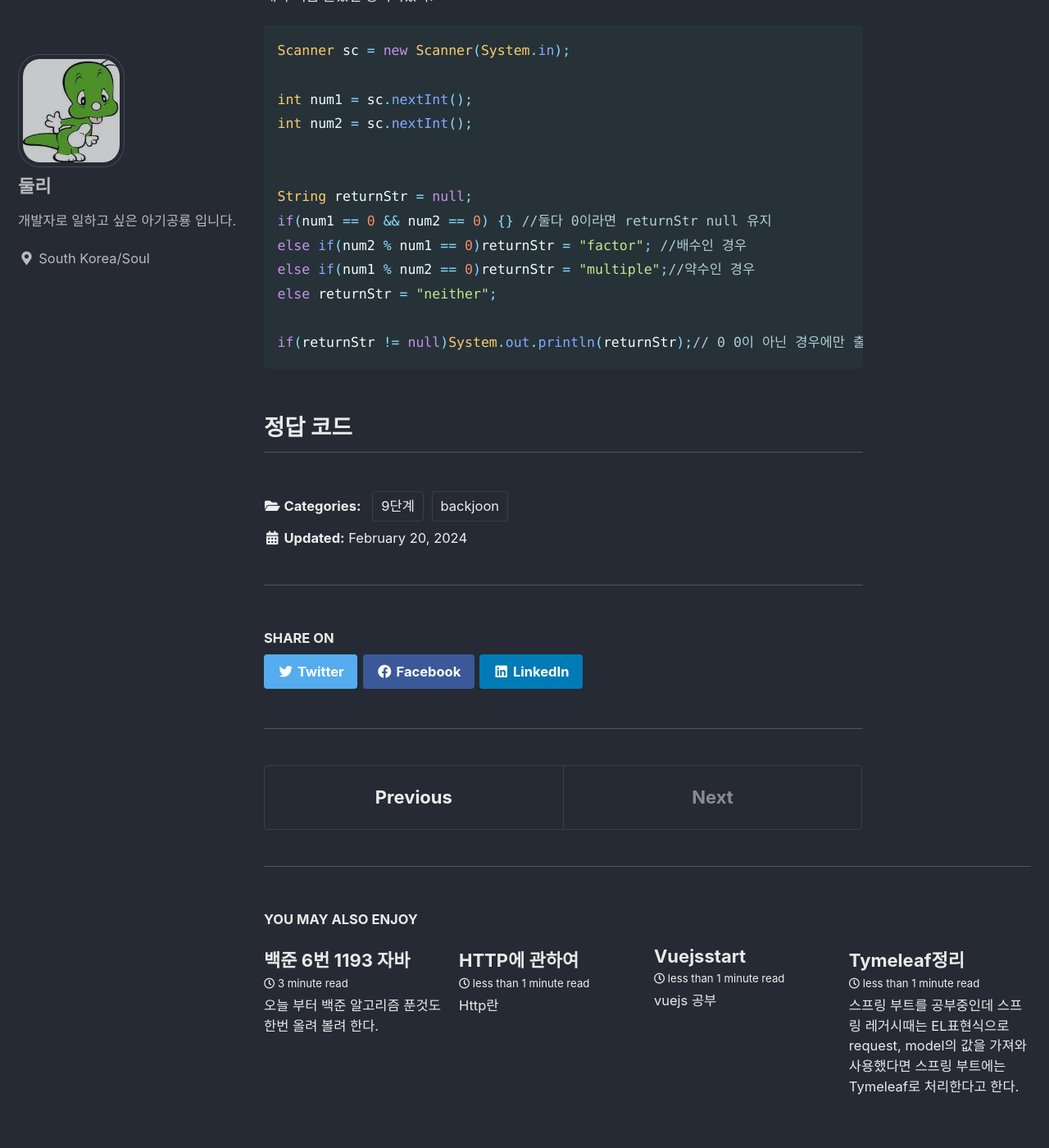
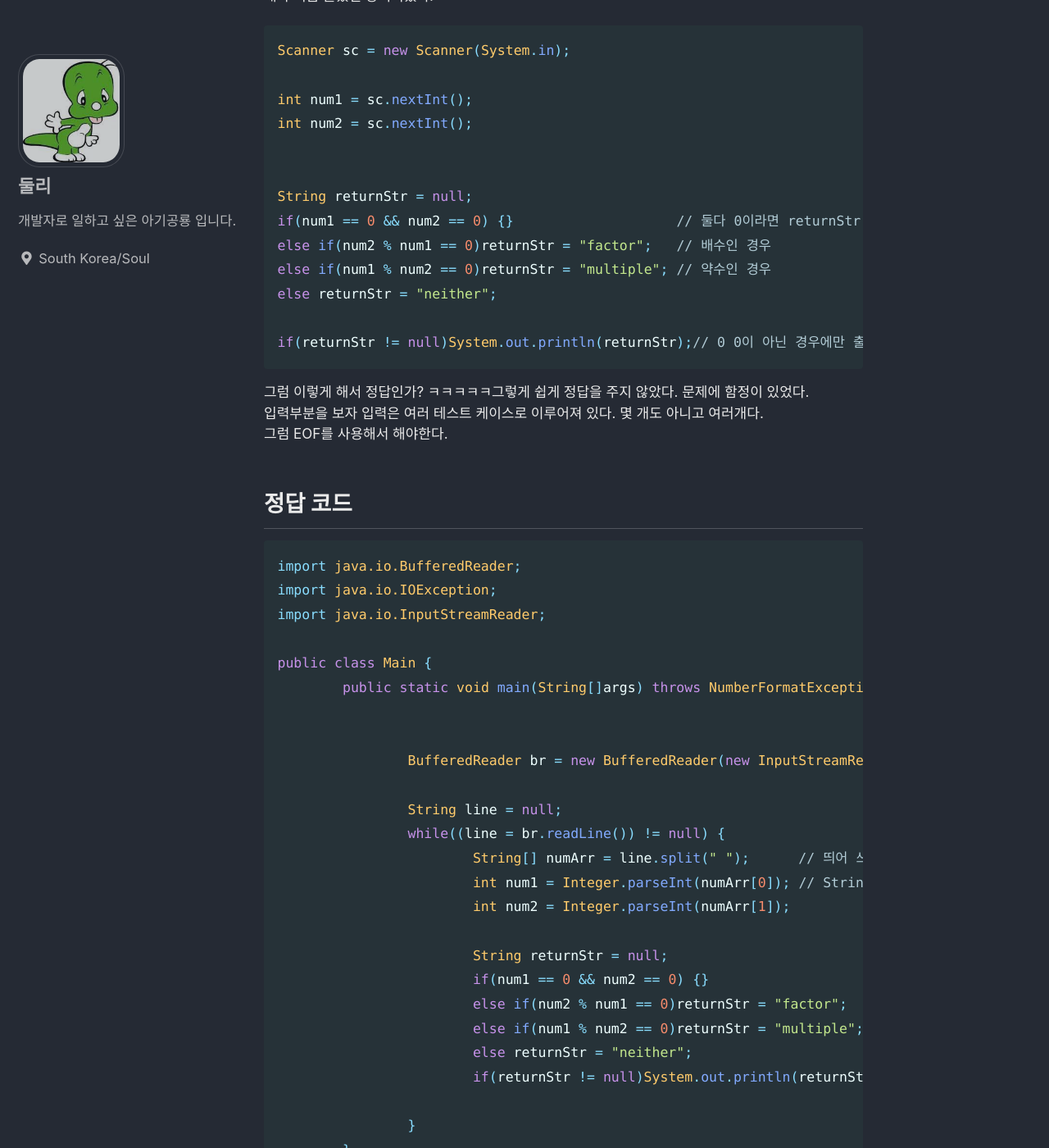
Before and after one commit to apfhddy/apfhddy.github.io, a Jekyll site: the page built from _posts/2024-02-19-back2.md, in a window 1280 px wide and 1400 px high, scrolled down 1408 px. Shown: the whole window at 82% size. Built offline with Jekyll 4.4.1, drawn with Linux system fonts in a browser that asks for light colours; cached includes are drawn as plain includes; some of the changed text lies outside the part shown.

Commit message:
업데이트

````diff
--- a/_posts/2024-02-19-back2.md
+++ b/_posts/2024-02-19-back2.md
@@ -48,7 +48,7 @@ categories:
 </table>
 
 ## 분석
-이문제를 딱 보자마자 if,else if, %를 활용해 풀어야 한다는 것을 알 수 있을 것이다.
+이문제를 딱 보자마자 if,else if, %를 활용해 풀어야 한다는 것을 알 수 있었다.
 여기서 마지막 줄에는 0 0이 들어오는데 아무것도 반환안한다는 것을 체크할수 있다.
 
 내가 처음 풀었던 방식이였다.
@@ -60,12 +60,47 @@ int num2 = sc.nextInt();
 
 
 String returnStr = null;
-if(num1 == 0 && num2 == 0) {} //둘다 0이라면 returnStr null 유지
-else if(num2 % num1 == 0)returnStr = "factor"; //배수인 경우
-else if(num1 % num2 == 0)returnStr = "multiple";//약수인 경우
+if(num1 == 0 && num2 == 0) {}                    // 둘다 0이라면 returnStr null 유지
+else if(num2 % num1 == 0)returnStr = "factor";   // 배수인 경우
+else if(num1 % num2 == 0)returnStr = "multiple"; // 약수인 경우
 else returnStr = "neither";
 
 if(returnStr != null)System.out.println(returnStr);// 0 0이 아닌 경우에만 출력
 ```
 
+그럼 이렇게 해서 정답인가? ㅋㅋㅋㅋㅋ그렇게 쉽게 정답을 주지 않았다. 문제에 함정이 있었다.
+입력부분을 보자 입력은 여러 테스트 케이스로 이루어져 있다. 몇 개도 아니고 여러개다.
+그럼 EOF를 사용해서 해야한다.
+
+
 ## 정답 코드
+```java
+import java.io.BufferedReader;
+import java.io.IOException;
+import java.io.InputStreamReader;
+
+public class Main {
+	public static void main(String[]args) throws NumberFormatException, IOException {
+
+
+		BufferedReader br = new BufferedReader(new InputStreamReader(System.in));
+
+		String line = null;
+		while((line = br.readLine()) != null) {
+			String[] numArr = line.split(" ");      // 띄어 쓰기로 두 숫자를 나눈다.
+			int num1 = Integer.parseInt(numArr[0]); // String 숫자를 정수로 변환
+			int num2 = Integer.parseInt(numArr[1]);
+
+			String returnStr = null;
+			if(num1 == 0 && num2 == 0) {}
+			else if(num2 % num1 == 0)returnStr = "factor";
+			else if(num1 % num2 == 0)returnStr = "multiple";
+			else returnStr = "neither";
+			if(returnStr != null)System.out.println(returnStr);
+
+		}
+	}
+}
+```
+어느정도 문제를 해결해 봐서 자신있어서 만만하게 봣는데 방심하지 말자 상대는 문제다.
+오늘 백준 정리 끝
````
